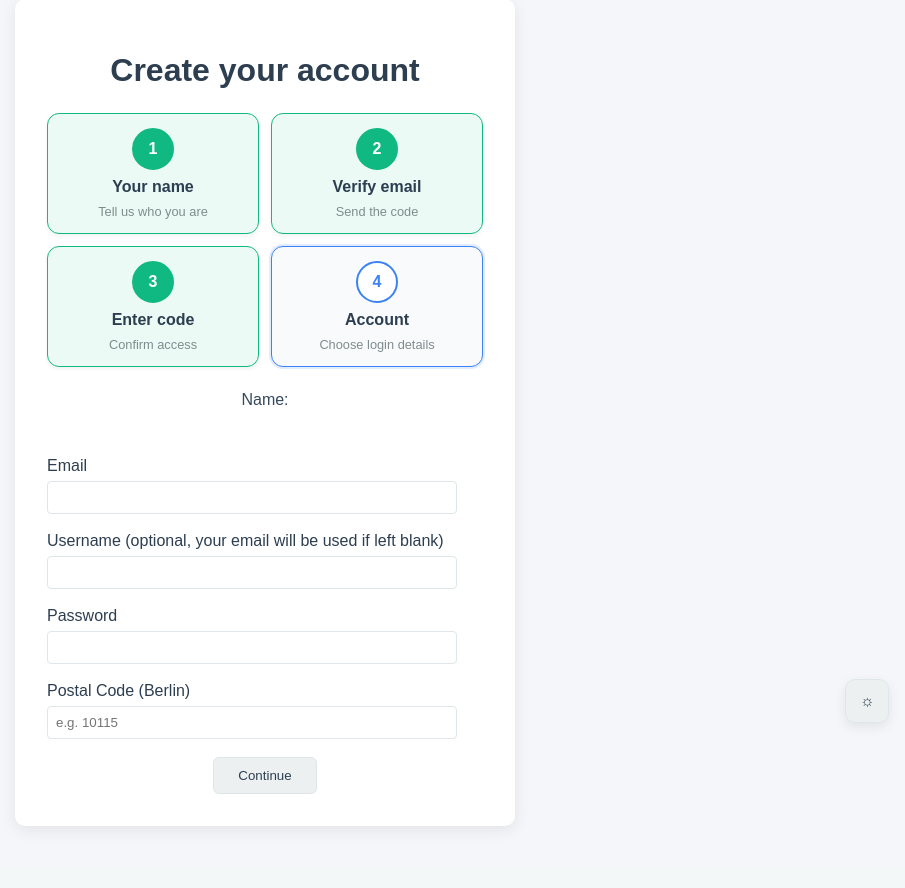
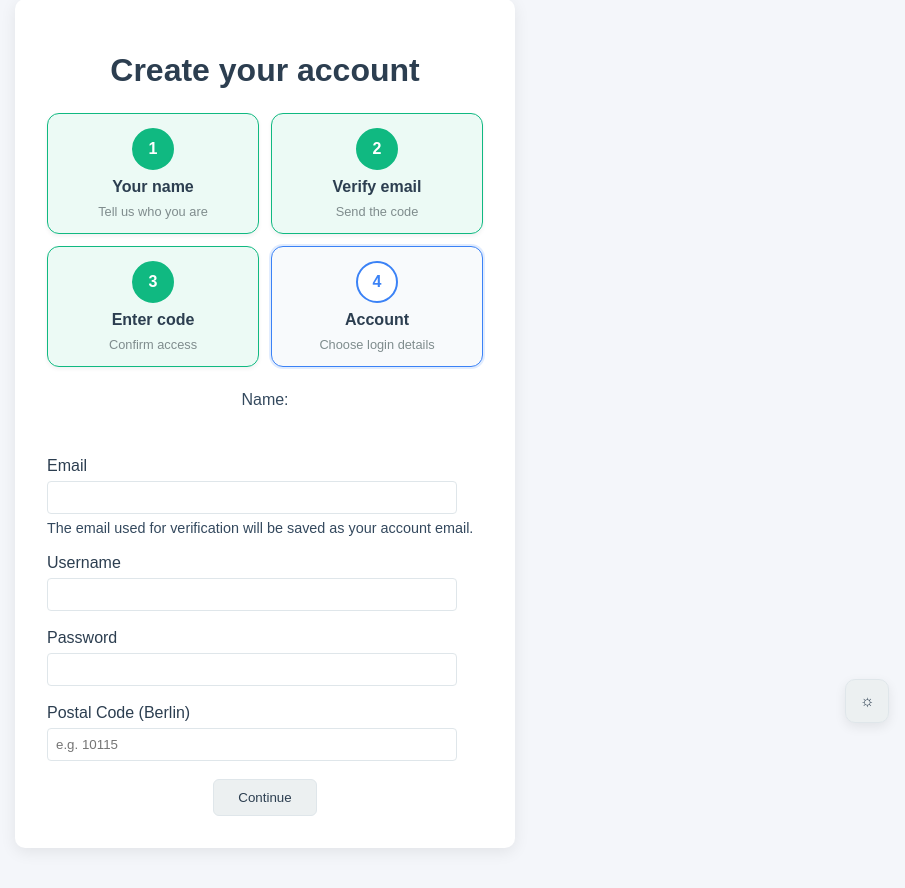
Before and after one commit to Solgeee/Informatik-Projekt, a Django app: template main/templates/main/register_email.html in a window 1280 px wide. Shown: the part 61-949 px from the top of the page, without its empty margins (375-1280 px from the left). Before the commit the page ends 889 px from the top, so only its background shows below. Run offline with Django 5.2, Linux system fonts and the light colour scheme; the template is opened without the code that fills it, so the values that code supplies are empty.

Commit message:
email verification

```diff
--- a/main/templates/main/register_email.html
+++ b/main/templates/main/register_email.html
@@ -42,10 +42,15 @@
             {% csrf_token %}
             <div class="form-group">
                 <label for="email">{% trans "Email" %}</label>
-                <input type="text" name="email" id="email" required>
+                {% if request.session.email_verified %}
+                    <input type="text" name="email" id="email" value="{{ request.session.reg_email }}" readonly required>
+                {% else %}
+                    <input type="text" name="email" id="email" value="{{ request.session.reg_email }}" required>
+                {% endif %}
+                <div class="info" style="font-size:0.9em;margin-top:6px;">{% trans "The email used for verification will be saved as your account email." %}</div>
             </div>
             <div class="form-group">
-                <label for="username">{% trans "Username (optional, your email will be used if left blank)" %}</label>
+                <label for="username">{% trans "Username" %}</label>
                 <input type="text" name="username" id="username">
             </div>
             <div class="form-group">
```
Also changed, not shown: main/views.py (+6 -1 lines), db.sqlite3.
